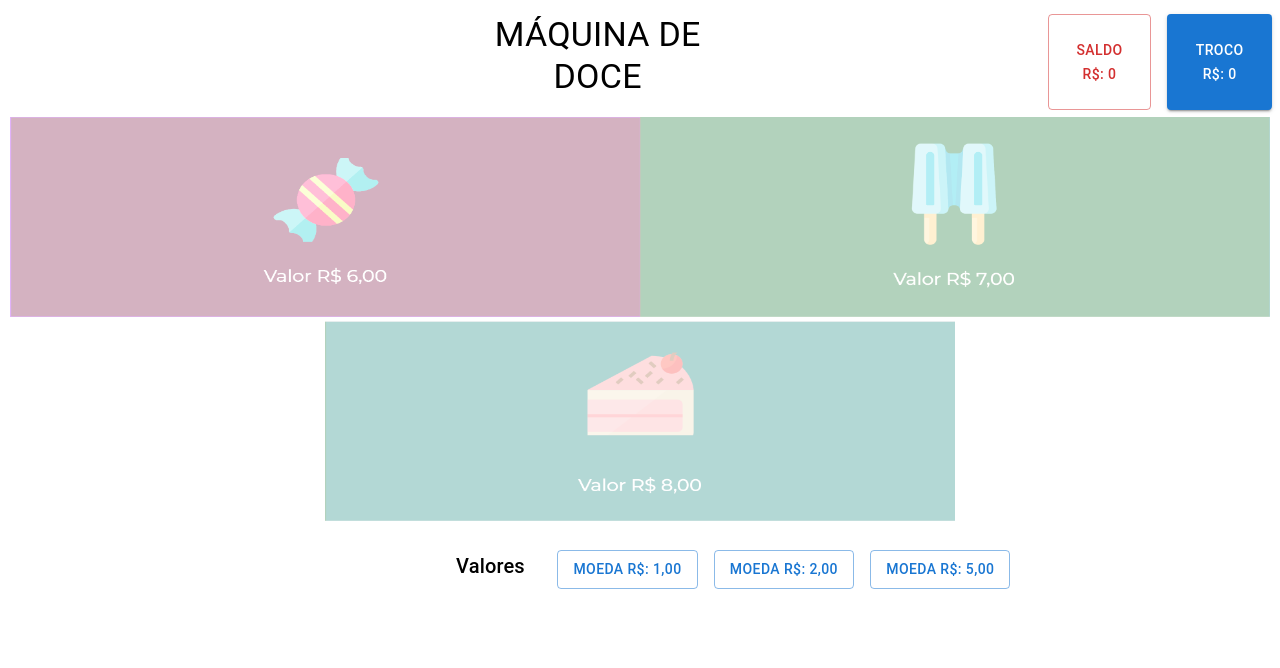
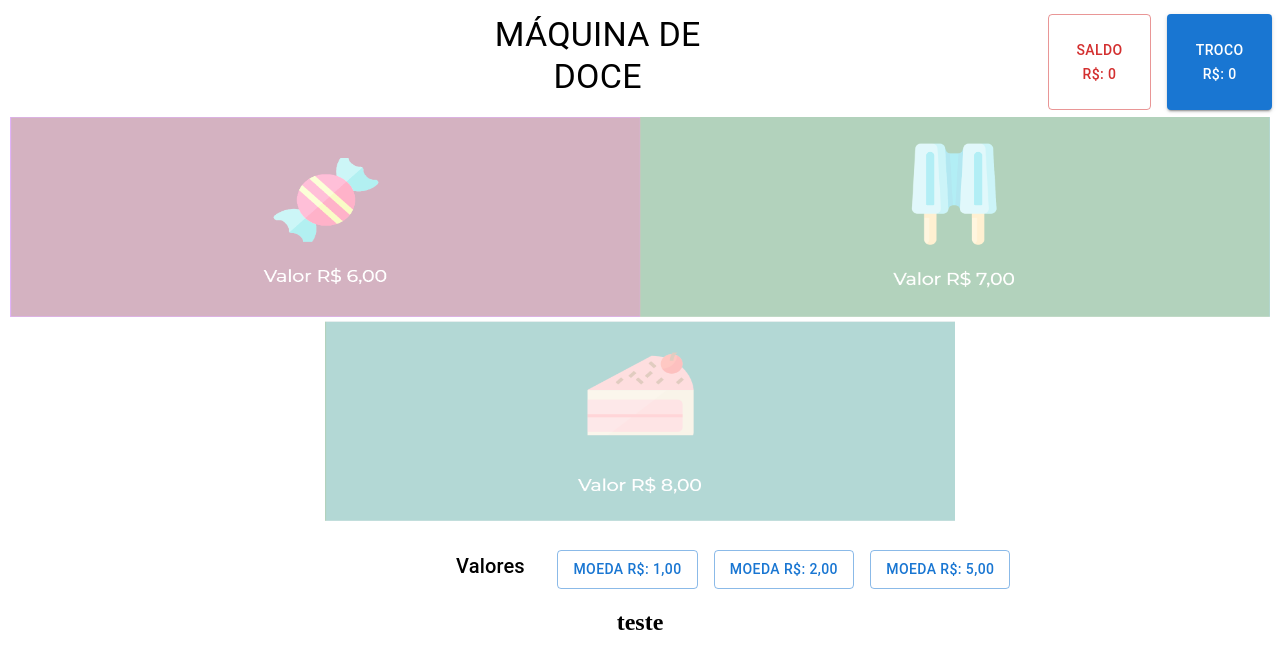
Before and after one commit to vitinhooliveira/maquina-de-doce, a React (Create React App) app: page / in a window 1280 px wide. Shown: the top 668 px of the page. Built offline with nearby package versions, Linux system fonts and the light colour scheme.

Commit message:
teste do windows

```diff
--- a/src/components/view/home/home.js
+++ b/src/components/view/home/home.js
@@ -13,6 +13,7 @@ export default function Home(){
             <Header saldo={saldo} troco={saldo} setSaldo={setSaldo} setDoce={setDoce} doce={doce} />
             <Main setSaldo={setSaldo} saldo={saldo} setDoce={setDoce} doce={doce}/>
             <Footer setSaldo={setSaldo} saldo={saldo}doce={doce}/>
+            <h2>teste</h2>
         </div>
     )
 
```
